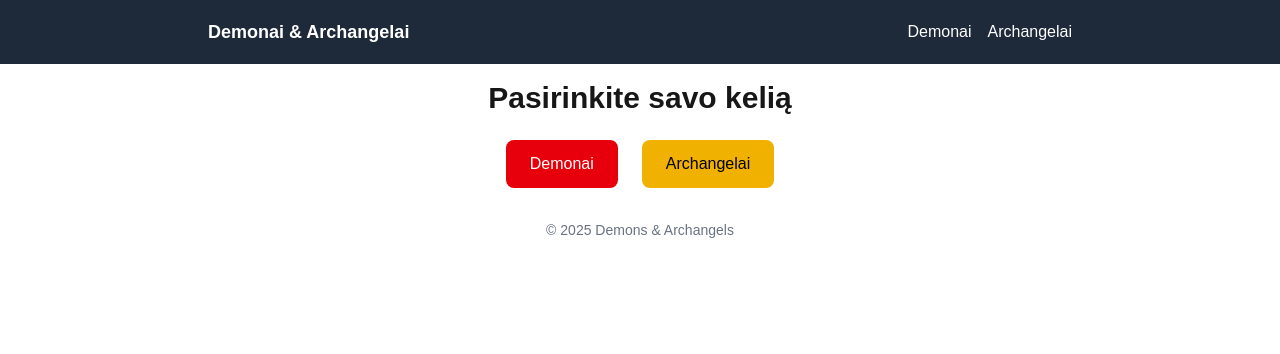
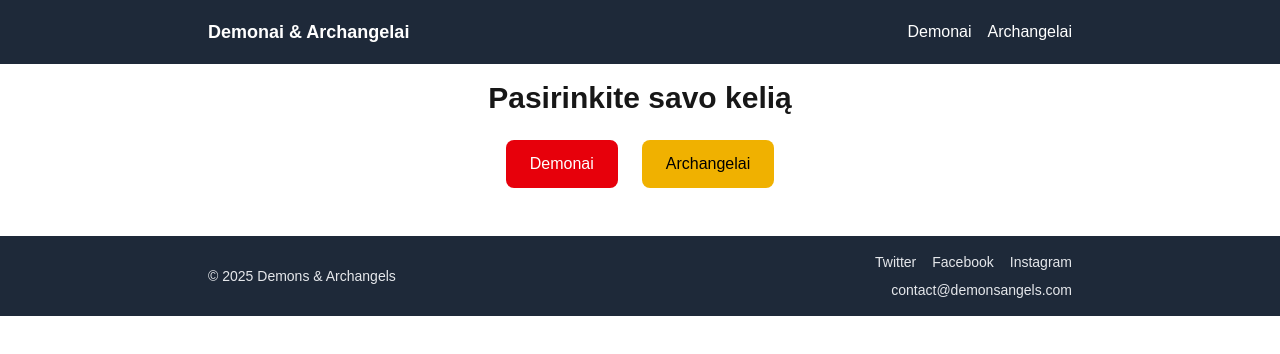
Before and after one commit to Jeshki/demons-angels, a Next.js app: page / in a window 1280 px wide. Shown: the top 354 px of the page. Built offline with nearby package versions, Linux system fonts and the light colour scheme.

Commit message:
feat: expand footer with social links

```diff
--- a/src/app/components/Footer.tsx
+++ b/src/app/components/Footer.tsx
@@ -1,7 +1,44 @@
 export default function Footer() {
+  const year = new Date().getFullYear();
   return (
-    <footer className="mx-auto max-w-4xl p-4 text-center text-sm text-gray-500">
-      © {new Date().getFullYear()} Demons & Archangels
+    <footer className="mt-8 bg-gray-800 text-gray-200">
+      <div className="mx-auto flex max-w-4xl flex-col items-center space-y-4 p-4 text-center text-sm md:flex-row md:justify-between md:space-y-0">
+        <p>© {year} Demons & Archangels</p>
+        <div className="space-y-2">
+          <div className="flex justify-center space-x-4 md:justify-end">
+            <a
+              href="https://twitter.com"
+              target="_blank"
+              rel="noopener noreferrer"
+              className="hover:text-blue-400"
+            >
+              Twitter
+            </a>
+            <a
+              href="https://facebook.com"
+              target="_blank"
+              rel="noopener noreferrer"
+              className="hover:text-blue-600"
+            >
+              Facebook
+            </a>
+            <a
+              href="https://instagram.com"
+              target="_blank"
+              rel="noopener noreferrer"
+              className="hover:text-pink-500"
+            >
+              Instagram
+            </a>
+          </div>
+          <a
+            href="mailto:contact@demonsangels.com"
+            className="block hover:underline md:text-right"
+          >
+            contact@demonsangels.com
+          </a>
+        </div>
+      </div>
     </footer>
   );
 }
```
